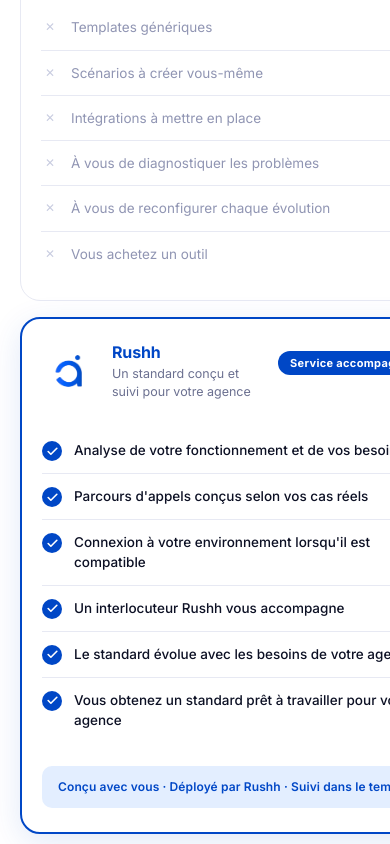
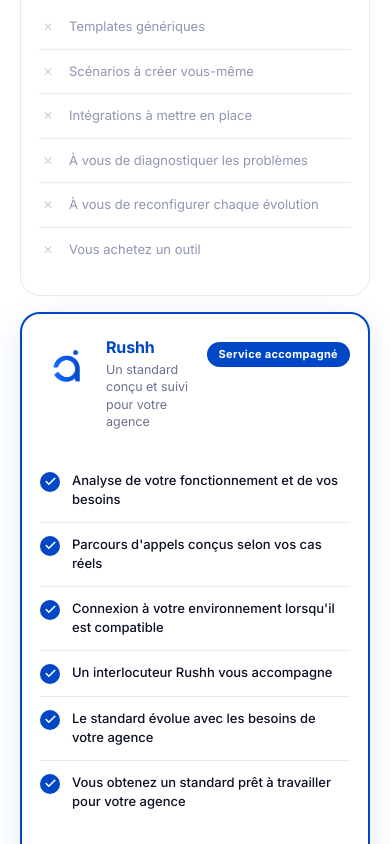
Before and after one commit to gasparddd64/rushh-landingpage, a Next.js app: page / in a window 390 px wide. Shown: the part 3940-4784 px from the top of the page. Built offline with nearby package versions, Linux system fonts and the light colour scheme.

Commit message:
fix mobile: compare section text no longer clipped, badge wraps, footer text wraps

```diff
--- a/app/globals.css
+++ b/app/globals.css
@@ -741,6 +741,8 @@
   line-height: 1.5;
   padding: 12px 0;
   border-top: 1px solid var(--line);
+  min-width: 0;
+  word-break: break-word;
 }
 .cmp-list-item:first-child { border-top: none; }
 
@@ -778,9 +780,7 @@
   color: var(--accent);
   text-align: center;
   letter-spacing: 0.01em;
-  white-space: nowrap;
-  overflow: hidden;
-  text-overflow: ellipsis;
+  white-space: normal;
 }
 
 /* CTAs */
@@ -821,8 +821,10 @@
     grid-template-columns: 1fr;
     gap: 16px;
   }
-  .cmp-badge { margin-left: 0; margin-top: 8px; }
-  .cmp-card { padding: 24px 20px; }
+  .cmp-card { padding: 24px 18px; }
+  .cmp-card-head { flex-wrap: wrap; gap: 10px; }
+  .cmp-badge { margin-left: 0; margin-top: 4px; flex-shrink: 0; }
+  .cmp-list-item { font-size: 13px; }
 }
 
 /* ---------- INTEGRATIONS SECTION ---------- */
```
